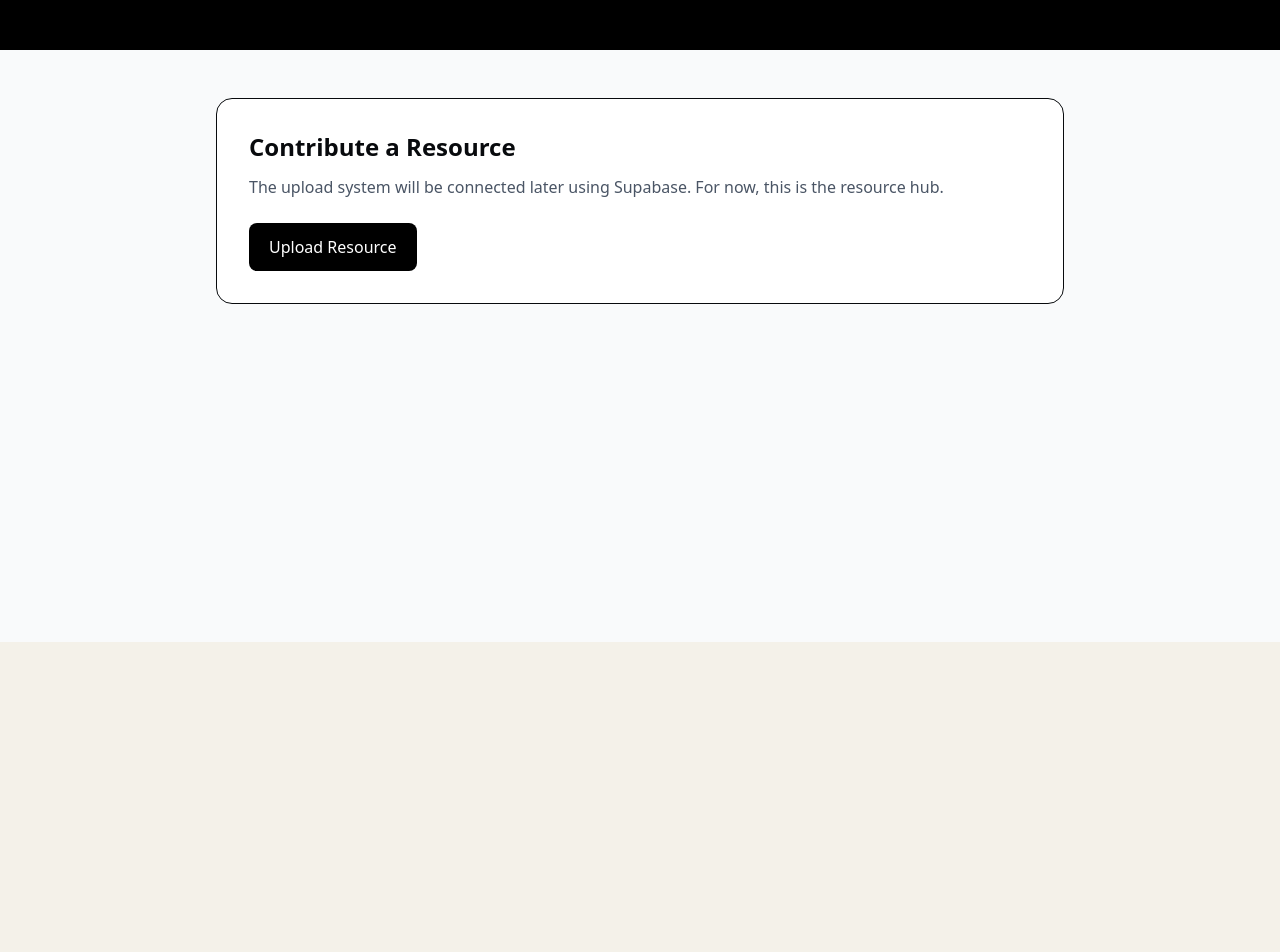
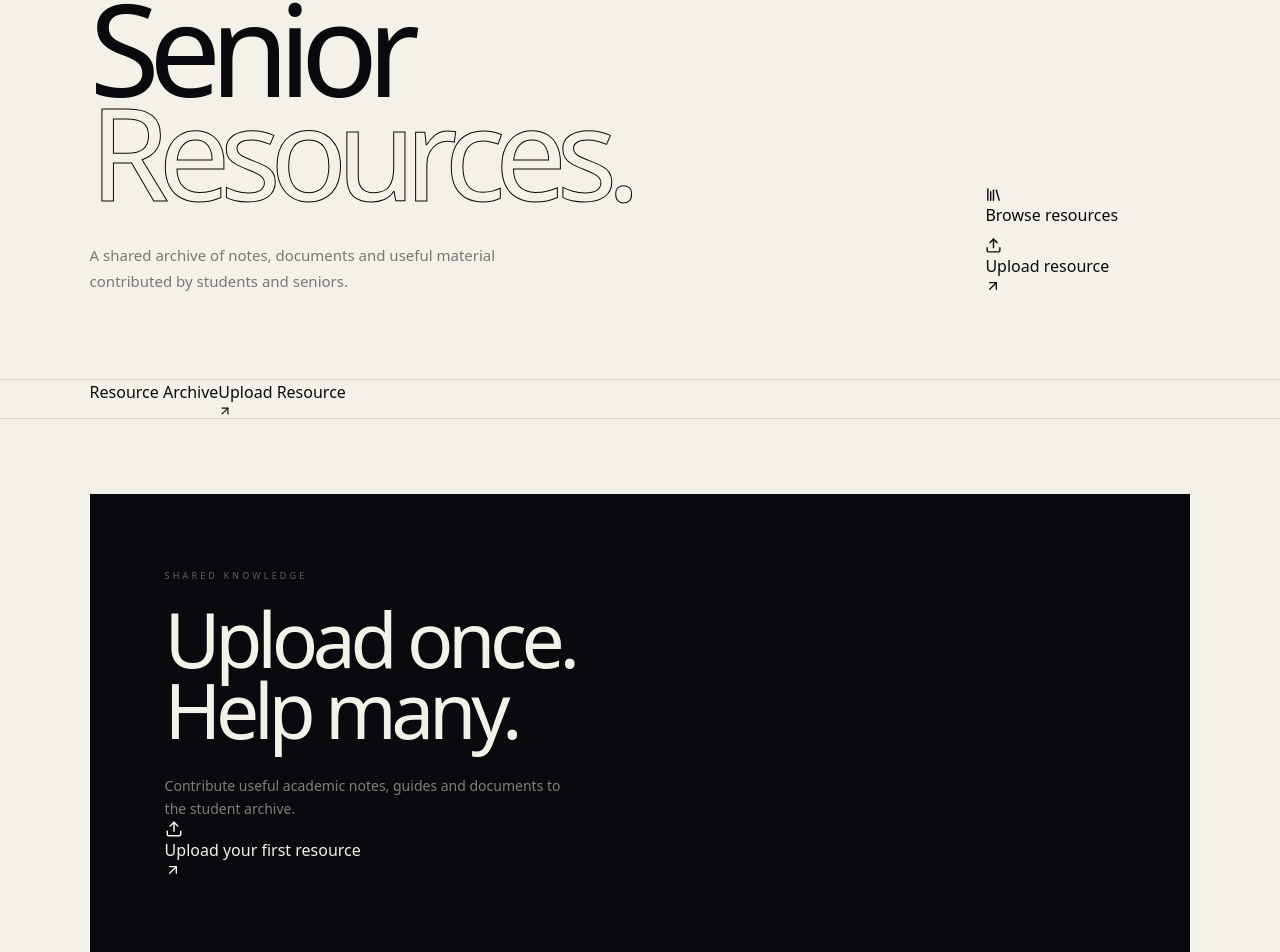
Before and after one commit to karunakarreddychoudary-coder/IITM-zanzibar-student-hub, a Next.js app: page /senior-resources in a window 1280 px wide. Shown: the part 263-1215 px from the top of the page. Before the commit the page ends 905 px from the top, so only its background shows below. Built offline with nearby package versions, Linux system fonts and the light colour scheme.

Commit message:
Update page.tsx

```diff
--- a/app/senior-resources/page.tsx
+++ b/app/senior-resources/page.tsx
@@ -1,40 +1,235 @@
+"use client";
+
+import Link from "next/link";
+import { ArrowUpRight, Upload, Library } from "lucide-react";
+
 export default function SeniorResourcesPage() {
   return (
-    <main className="min-h-screen bg-gray-50">
+    <main className="senior-page">
+      <section className="senior-header">
+        <div>
+          <p className="eyebrow">SENIOR COMMUNITY</p>
 
-      <section className="bg-black text-white px-6 py-16">
-        <div className="max-w-6xl mx-auto">
-          <h1 className="text-4xl font-bold">
-            Senior Resources
+          <h1>
+            Senior
+            <br />
+            <span>Resources.</span>
           </h1>
 
-          <p className="text-gray-300 mt-4">
-            Guides, notes, previous papers and experiences
-            contributed by seniors.
+          <p className="intro">
+            A shared archive of notes, documents and useful material
+            contributed by students and seniors.
           </p>
+        </div>
+
+        <div className="senior-actions">
+          <Link href="/resources" className="action-secondary">
+            <Library size={17} />
+            Browse resources
+          </Link>
+
+          <Link href="/senior-resources/upload" className="action-primary">
+            <Upload size={17} />
+            Upload resource
+            <ArrowUpRight size={16} />
+          </Link>
         </div>
       </section>
 
-      <section className="max-w-4xl mx-auto px-6 py-12">
+      <section className="portal-tabs">
+        <Link
+          href="/senior-resources"
+          className="portal-tab active"
+        >
+          Resource Archive
+        </Link>
 
-        <div className="bg-white rounded-2xl border p-8">
+        <Link
+          href="/senior-resources/upload"
+          className="portal-tab"
+        >
+          Upload Resource
+          <ArrowUpRight size={14} />
+        </Link>
+      </section>
 
-          <h2 className="text-2xl font-bold">
-            Contribute a Resource
-          </h2>
+      <section className="empty-state">
+        <p className="small-label">SHARED KNOWLEDGE</p>
 
-          <p className="text-gray-600 mt-3">
-            The upload system will be connected later using
-            Supabase. For now, this is the resource hub.
-          </p>
+        <h2>
+          Upload once.
+          <br />
+          Help many.
+        </h2>
 
-          <button className="mt-6 px-5 py-3 bg-black text-white rounded-lg">
-            Upload Resource
-          </button>
+        <p>
+          Contribute useful academic notes, guides and documents
+          to the student archive.
+        </p>
 
-        </div>
+        <Link
+          href="/senior-resources/upload"
+          className="big-upload-button"
+        >
+          <Upload size={18} />
+          Upload your first resource
+          <ArrowUpRight size={16} />
+        </Link>
+      </section>
 
-      </section>
+      <style jsx>{`
+        .senior-page {
+          min-height: 100vh;
+          background: #f4f1e9;
+          color: #080a0d;
+        }
+
+        .senior-header {
+          padding: 120px 7vw 85px;
+          display: flex;
+          justify-content: space-between;
+          gap: 50px;
+          align-items: end;
+        }
+
+        .eyebrow,
+        .small-label {
+          margin: 0 0 20px;
+          font-size: 9px;
+          letter-spacing: 0.35em;
+          color: rgba(8, 10, 13, 0.42);
+        }
+
+        h1 {
+          margin: 0;
+          font-size: clamp(70px, 10vw, 145px);
+          line-height: 0.82;
+          font-weight: 500;
+          letter-spacing: -0.085em;
+        }
+
+        h1 span {
+          color: transparent;
+          -webkit-text-stroke: 1px #080a0d;
+        }
+
+        .intro {
+          max-width: 460px;
+          margin: 38px 0 0;
+          font-size: 15px;
+          line-height: 1.7;
+          color: rgba(8, 10, 13, 0.52);
+        }
+
+        .senior-actions {
+          display: flex;
+          flex-direction: column;
+          gap: 10px;
+          min-width: 205px;
+        }
+
+        .action-primary,
+        .action-secondary {
+          display: flex;
+          align-items: center;
+          justify-content: center;
+          gap: 9px;
+          padding: 15px 18px;
+          font-size: 12px;
+        }
+
+        .action-primary {
+          background: #080a0d;
+          color: white;
+        }
+
+        .action-secondary {
+          border: 1px solid rgba(8, 10, 13, 0.15);
+        }
+
+        .portal-tabs {
+          padding: 0 7vw;
+          border-top: 1px solid rgba(8, 10, 13, 0.1);
+          border-bottom: 1px solid rgba(8, 10, 13, 0.1);
+          display: flex;
+        }
+
+        .portal-tab {
+          display: inline-flex;
+          align-items: center;
+          gap: 7px;
+          padding: 20px 25px 20px 0;
+          margin-right: 28px;
+          color: rgba(8, 10, 13, 0.45);
+          font-size: 11px;
+          letter-spacing: 0.08em;
+        }
+
+        .portal-tab.active {
+          color: #080a0d;
+          font-weight: 600;
+        }
+
+        .empty-state {
+          margin: 75px 7vw 120px;
+          padding: 75px;
+          background: #080a0d;
+          color: #f4f1e9;
+        }
+
+        .empty-state .small-label {
+          color: rgba(244, 241, 233, 0.38);
+        }
+
+        .empty-state h2 {
+          margin: 0;
+          font-size: clamp(45px, 6vw, 80px);
+          line-height: 0.93;
+          font-weight: 400;
+          letter-spacing: -0.07em;
+        }
+
+        .empty-state > p:not(.small-label) {
+          max-width: 420px;
+          margin: 28px 0 0;
+          color: rgba(244, 241, 233, 0.5);
+          line-height: 1.65;
+          font-size: 14px;
+        }
+
+        .big-upload-button {
+          display: inline-flex;
+          align-items: center;
+          gap: 10px;
+          margin-top: 34px;
+          padding: 15px 19px;
+          background: #f4f1e9;
+          color: #080a0d;
+          font-size: 11px;
+        }
+
+        @media (max-width: 800px) {
+          .senior-header {
+            padding: 90px 22px 55px;
+            flex-direction: column;
+            align-items: flex-start;
+          }
+
+          .portal-tabs {
+            padding: 0 22px;
+          }
+
+          .portal-tab {
+            padding-right: 14px;
+            margin-right: 16px;
+          }
+
+          .empty-state {
+            margin: 50px 22px 80px;
+            padding: 35px 25px;
+          }
+        }
+      `}</style>
     </main>
   );
 }
```
